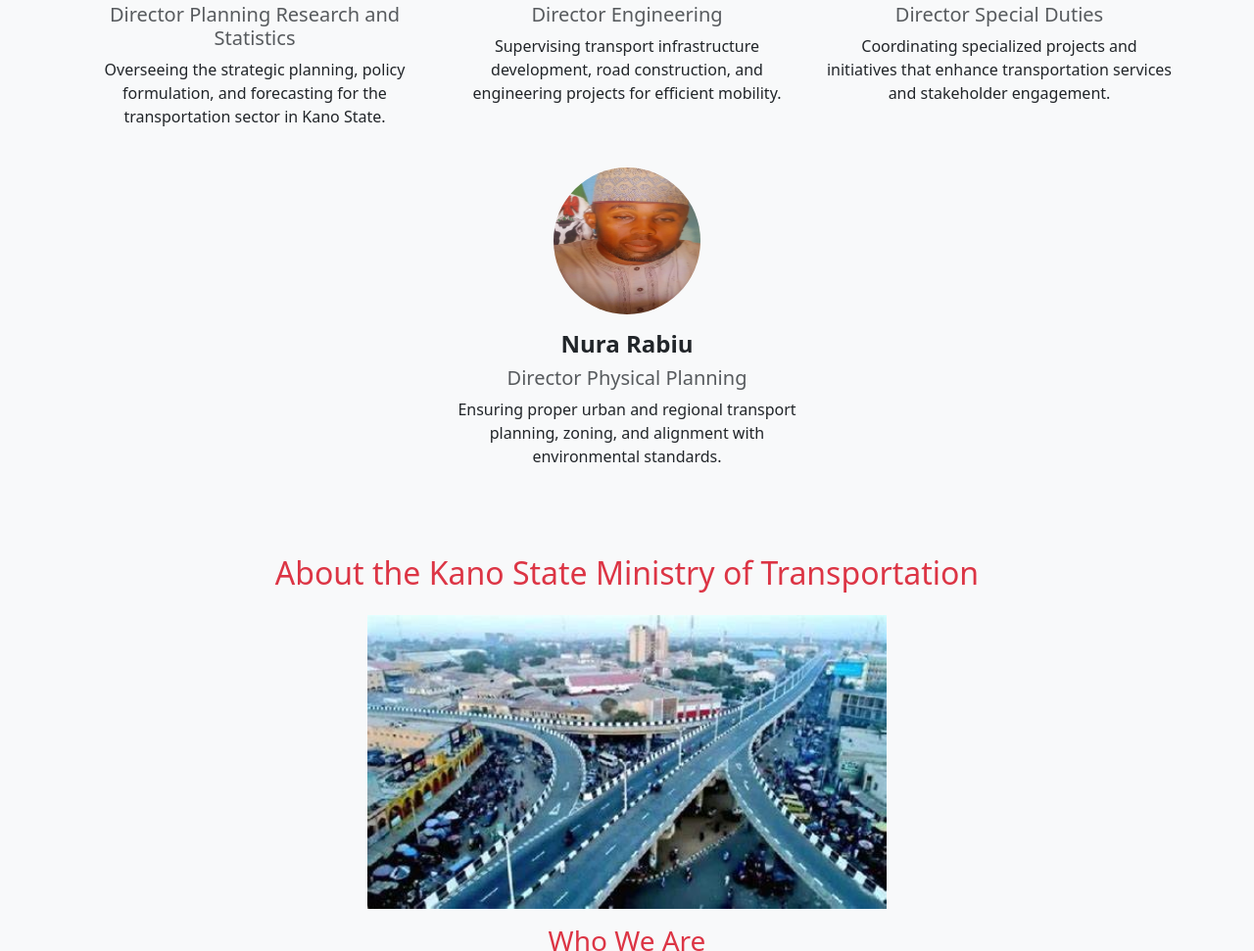
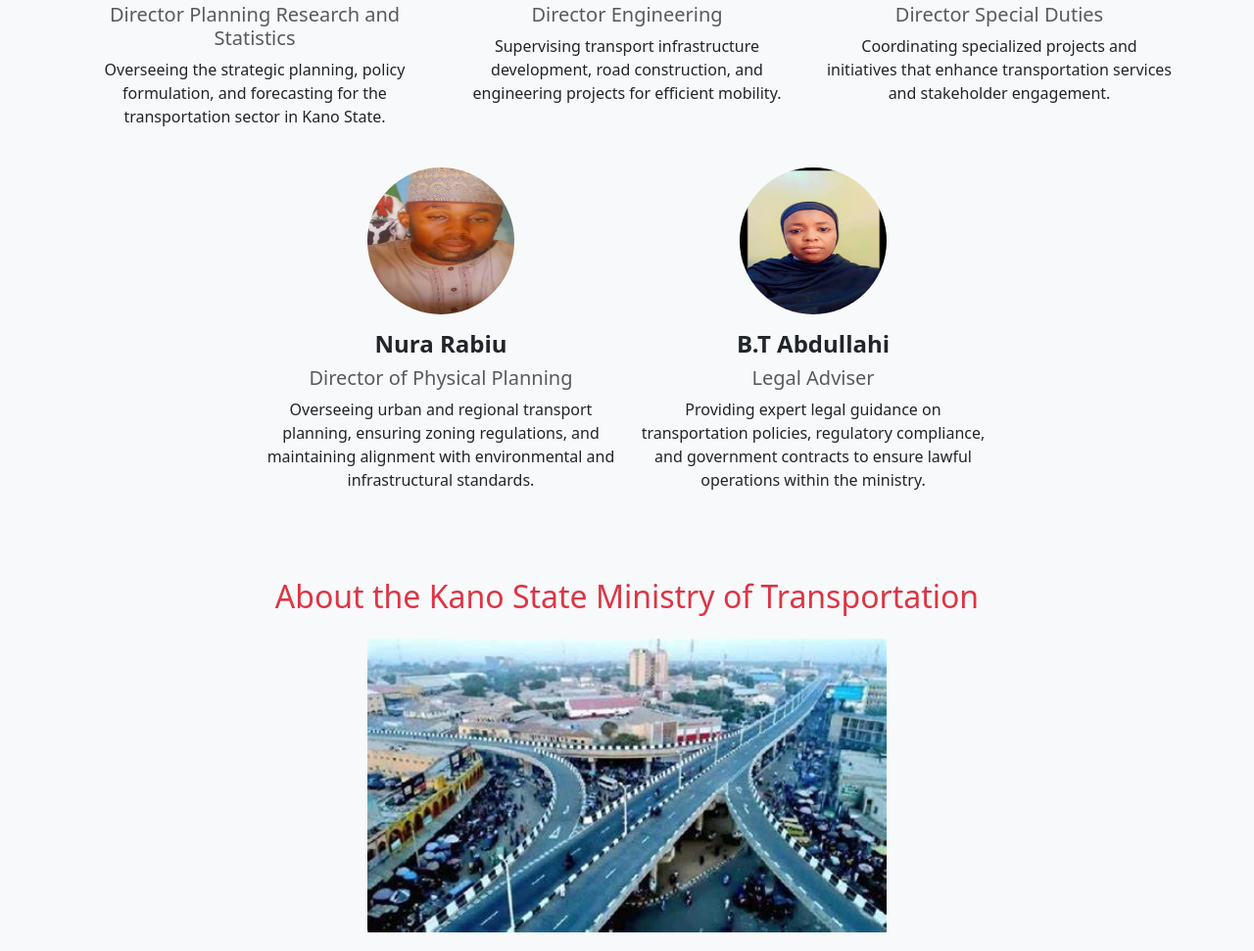
Before and after one commit to shamsu557/transport, a website: page about.html in a window 1280 px wide. Shown: the part 1754-2725 px from the top of the page at 98% size. Drawn offline with nearby package versions, Linux system fonts and the light colour scheme.

Commit message:
Add files via upload

```diff
--- a/about.html
+++ b/about.html
@@ -114,10 +114,17 @@
             <p>Coordinating specialized projects and initiatives that enhance transportation services and stakeholder engagement.</p>
         </div>
         <div class="col-md-4 mb-4">
-            <img src="pplaning.jpg" class="rounded-circle mb-3" width="150" height="150" alt="Mr. VWX - Director of Physical Planning">
+            <img src="pplaning.jpg" class="rounded-circle mb-3" width="150" height="150" alt="Nura Rabiu - Director of Physical Planning">
             <h4 class="fw-bold">Nura Rabiu</h4>
-            <h5 class="text-muted">Director Physical Planning</h5>
-            <p>Ensuring proper urban and regional transport planning, zoning, and alignment with environmental standards.</p>
+            <h5 class="text-muted">Director of Physical Planning</h5>
+            <p>Overseeing urban and regional transport planning, ensuring zoning regulations, and maintaining alignment with environmental and infrastructural standards.</p>
+        </div>
+
+        <div class="col-md-4 mb-4">
+            <img src="legal.jpg" class="rounded-circle mb-3" width="150" height="150" alt="B.T Abdullahi - Legal Adviser">
+            <h4 class="fw-bold">B.T Abdullahi</h4>
+            <h5 class="text-muted">Legal Adviser</h5>
+            <p>Providing expert legal guidance on transportation policies, regulatory compliance, and government contracts to ensure lawful operations within the ministry.</p>
         </div>
     </div>
 </section>
```
Also changed, not shown: legal.jpg (added).
